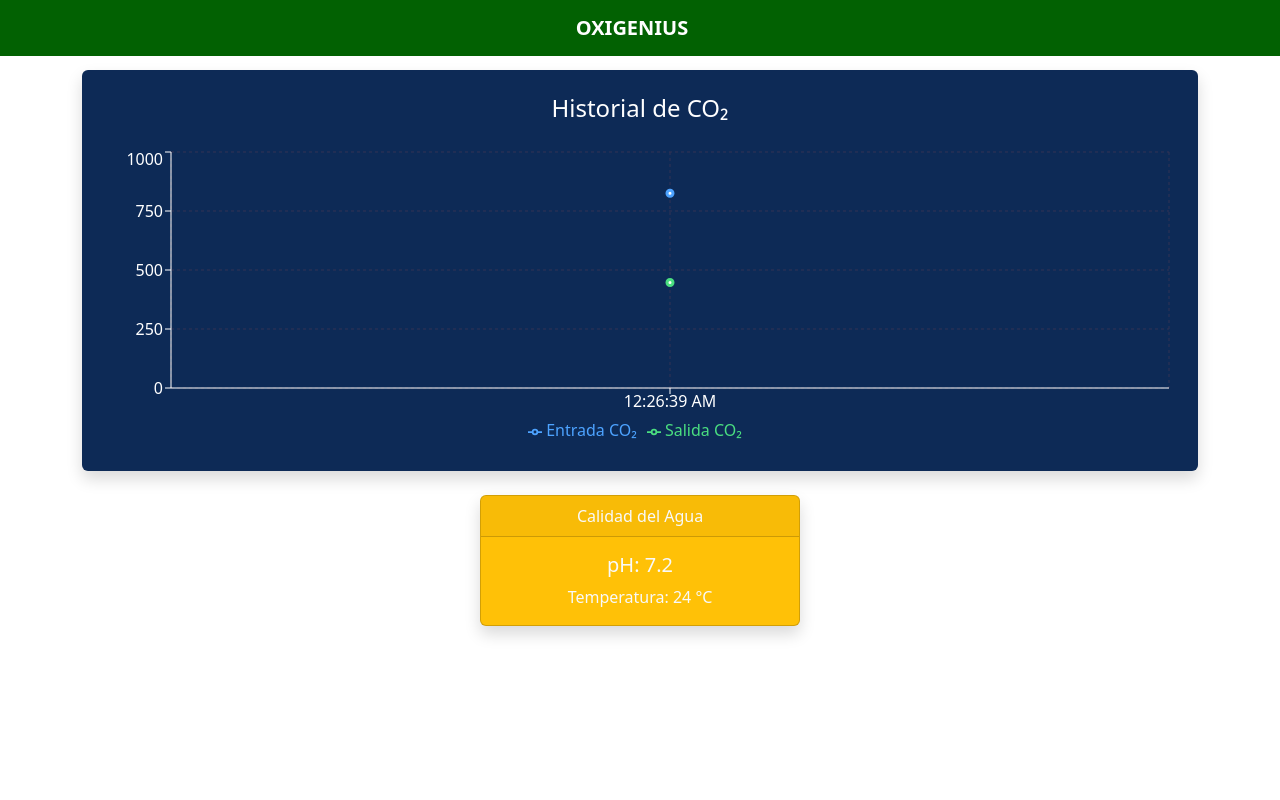
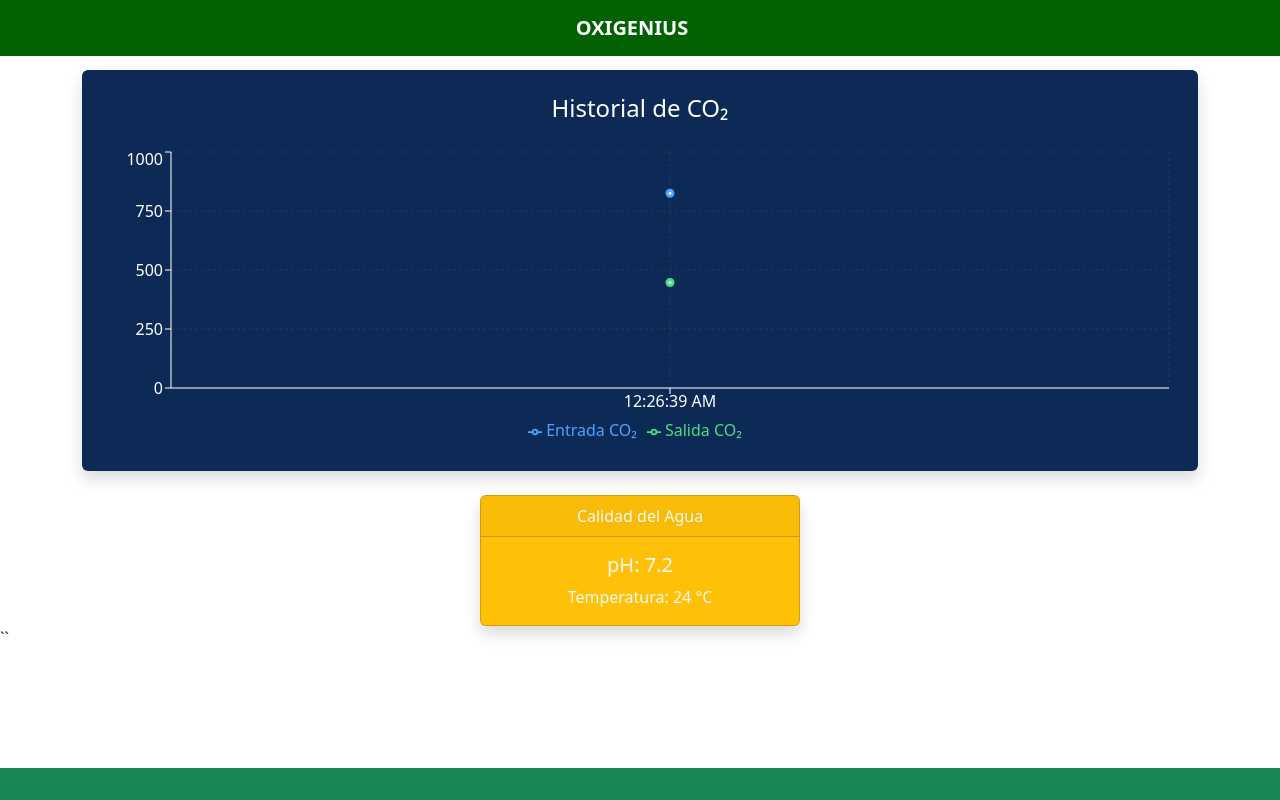
Before and after one commit to Cesia-MM/OXIGENIUS2026, a React (Vite) app: page / in a window 1280 px wide. Built offline with nearby package versions, Linux system fonts and the light colour scheme.

Commit message:
Se agrego una barra

```diff
--- a/src/App.tsx
+++ b/src/App.tsx
@@ -20,12 +20,20 @@ function App() {
       </nav>
 
       {/* CONTENIDO (FUERA DEL NAV) */}
-      <div style={{ marginTop: "70px" }}>
+      <div style={{ marginTop: "70px",marginBottom: "70px"  }}>
         <div className="container mt-4">
           <CO2Chart />
         </div>
 
         <CardPH/>
+        <footer className="navbar navbar-dark bg-success fixed-bottom">
+  <div className="container-fluid justify-content-center">
+    <span className="navbar-text fw-bold text-white">
+
+    </span>
+  </div>
+</footer>
+``
 
 
       </div>
```
